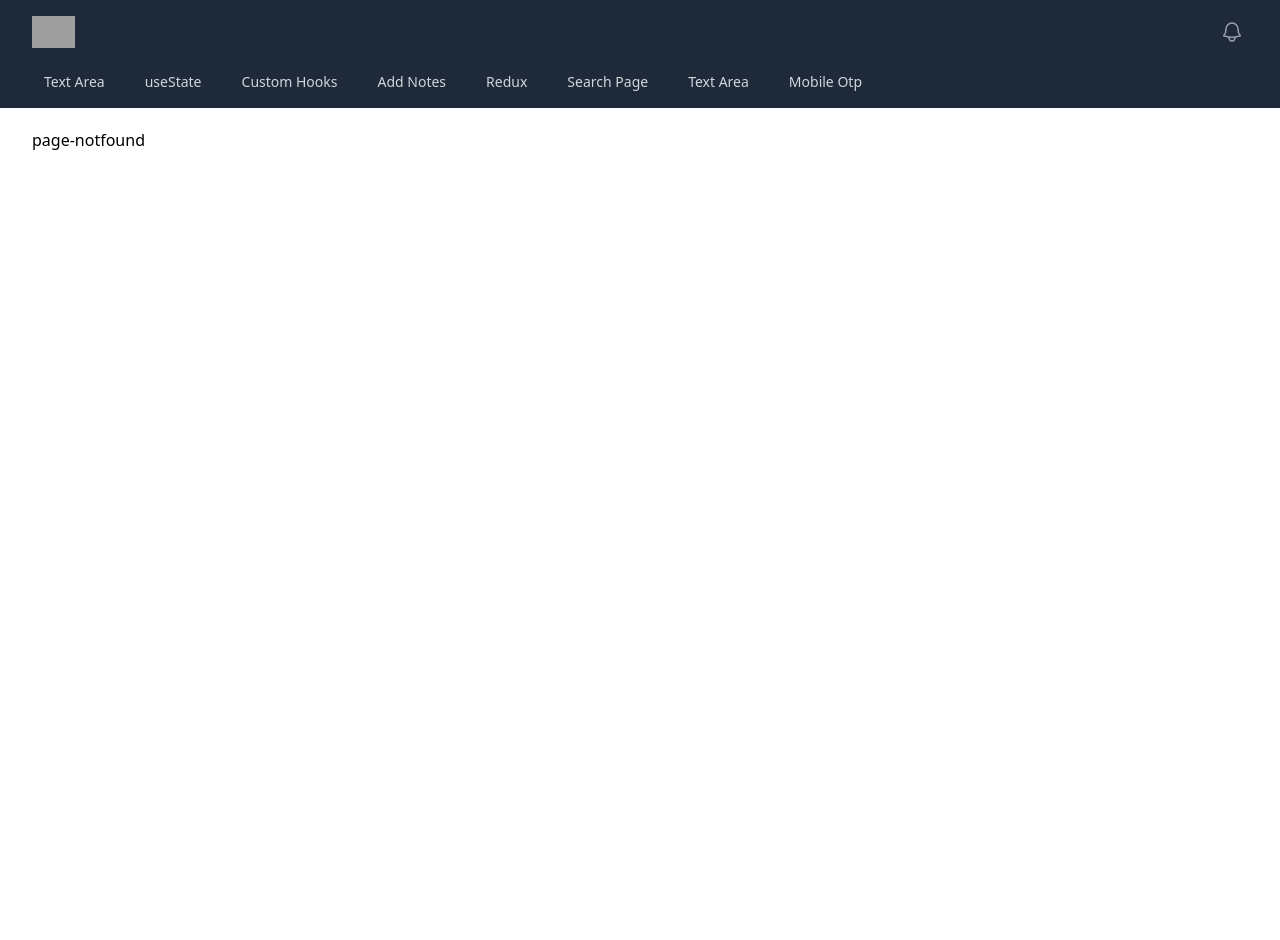
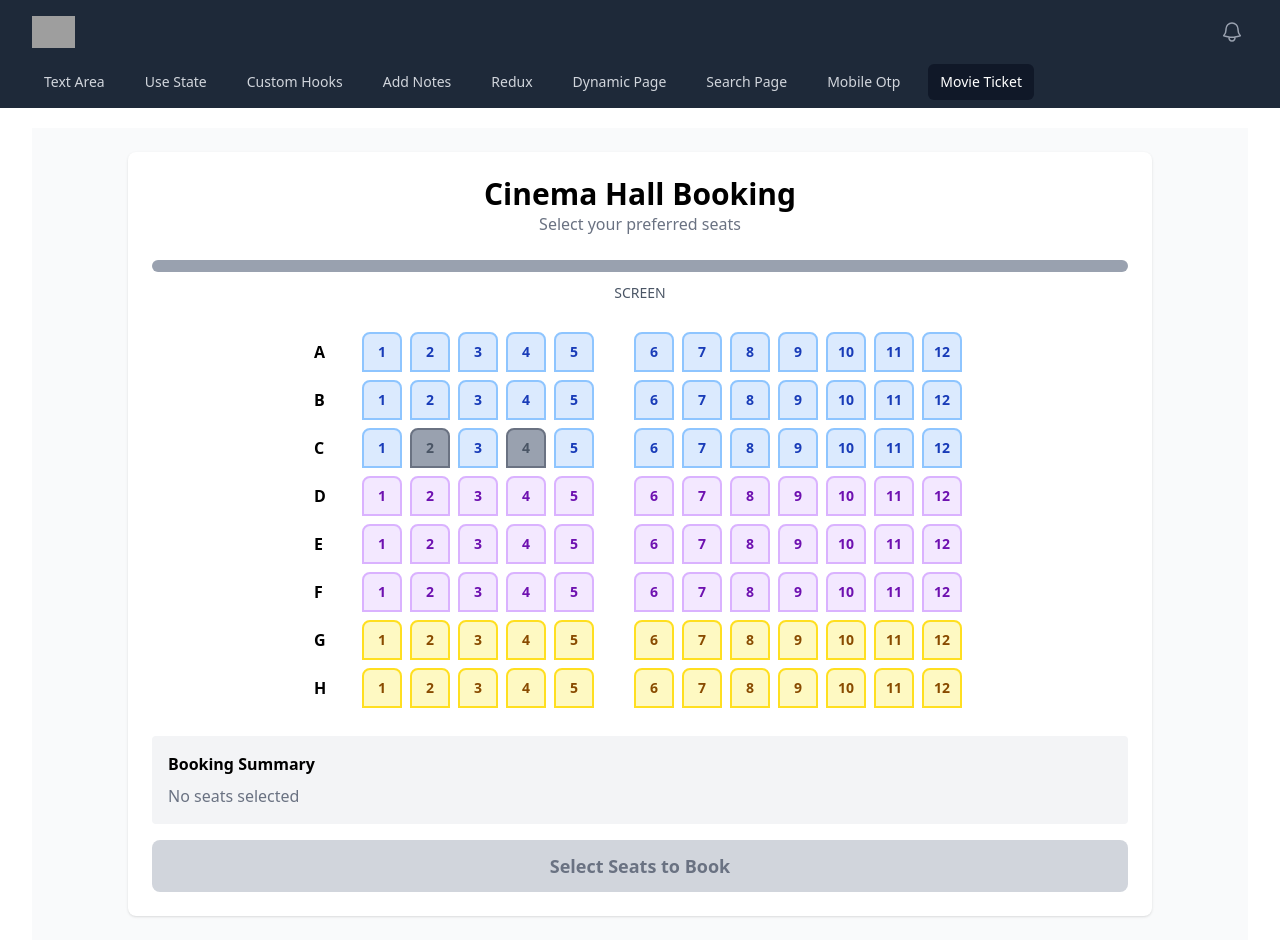
Before and after one commit to Bharat-Negi/textarea-word, a React (Vite) app: page /movie-booking in a window 1280 px wide. Before the commit the page ends 800 px from the top, so only its background shows below. Built offline with nearby package versions, Linux system fonts and the light colour scheme; grey boxes are pictures that could not be loaded.

Commit message:
bookseat

```diff
--- /dev/null
+++ b/public/json/nav-data.json
@@ -0,0 +1,47 @@
+[
+	{
+		"id": 1,
+		"link": "/text-field",
+		"text": "Text Area"
+	},
+	{
+		"id": 2,
+		"link": "/use-state",
+		"text": "Use State"
+	},
+	{
+		"id": 3,
+		"link": "/custom-hooks",
+		"text": "Custom Hooks"
+	},
+	{
+		"id": 4,
+		"link": "/add-note",
+		"text": "Add Notes"
+	},
+	{
+		"id": 5,
+		"link": "/redux-page",
+		"text": "Redux"
+	},
+	{
+		"id": 6,
+		"link": "/dynamic-page",
+		"text": "Dynamic Page"
+	},
+	{
+		"id": 7,
+		"link": "/search-page",
+		"text": "Search Page"
+	},
+	{
+		"id": 8,
+		"link": "/mobile-otp",
+		"text": "Mobile Otp"
+	},
+	{
+		"id": 9,
+		"link": "/movie-booking",
+		"text": "Movie Ticket"
+	}
+]
--- a/src/App.jsx
+++ b/src/App.jsx
@@ -11,6 +11,7 @@ import ClientPage from "./component/other-com/dynamicRoute/ClientPage";
 import SearchPage from "./component/other-com/search/SearchPage";
 import MobileNumber from "./component/other-com/otp-login/MobileNumber";
 import NavBar from "./component/NavBar";
+import MoviePage from "./component/other-com/movie-ticket/MoviePage";
 
 function App() {
 	return (
@@ -28,6 +29,7 @@ function App() {
 					<Route path="/dynamic-page/:id" element={<ClientPage />} />
 					<Route path="/search-page" element={<SearchPage />} />
 					<Route path="/mobile-otp" element={<MobileNumber />} />
+					<Route path="/movie-booking" element={<MoviePage />} />
 					<Route path="*" element={<PageNotFound />} />
 				</Routes>
 			</div>
--- a/src/component/NavBar.jsx
+++ b/src/component/NavBar.jsx
@@ -1,48 +1,6 @@
 import React from "react";
 import { Link, useLocation } from "react-router-dom";
-
-const NavLink = [
-	{
-		id: 1,
-		link: "/text-field",
-		text: "Text Area",
-	},
-	{
-		id: 2,
-		link: "/use-state",
-		text: "useState",
-	},
-	{
-		id: 3,
-		link: "/custom-hooks",
-		text: "Custom Hooks",
-	},
-	{
-		id: 4,
-		link: "/add-note",
-		text: "Add Notes",
-	},
-	{
-		id: 5,
-		link: "/redux-page",
-		text: "Redux",
-	},
-	{
-		id: 6,
-		link: "/dynamic-page",
-		text: "Search Page",
-	},
-	{
-		id: 7,
-		link: "/search-page",
-		text: "Text Area",
-	},
-	{
-		id: 8,
-		link: "/mobile-otp",
-		text: "Mobile Otp",
-	},
-];
+import NavLink from "../../public/json/nav-data.json";
 
 const NavBar = () => {
 	const location = useLocation();
--- a/src/component/TextField.jsx
+++ b/src/component/TextField.jsx
@@ -27,7 +27,7 @@ const TextField = () => {
 			></textarea>
 			<h3>Word: {wordcount}</h3>
 			<h3>Text: {wordText}</h3>
-			<p>{cloneWord}</p>
+			<p>Clone Text: {cloneWord}</p>
 		</>
 	);
 };
--- a/src/component/other-com/dynamicRoute/ClientPage.jsx
+++ b/src/component/other-com/dynamicRoute/ClientPage.jsx
@@ -1,5 +1,5 @@
 import axios from "axios";
-import React, { useEffect, useState } from "react";
+import { useEffect, useState } from "react";
 import { Link, useParams } from "react-router-dom";
 
 const ClientPage = () => {
--- a/src/component/other-com/dynamicRoute/DynamicPage.jsx
+++ b/src/component/other-com/dynamicRoute/DynamicPage.jsx
@@ -1,5 +1,5 @@
 import axios from "axios";
-import React, { useEffect, useState } from "react";
+import { useEffect, useState } from "react";
 import { Link } from "react-router-dom";
 
 const DynamicPage = () => {
--- /dev/null
+++ b/src/component/other-com/movie-ticket/CinemaSeatBooking.jsx
@@ -0,0 +1,232 @@
+import React, { useMemo, useState } from "react";
+
+const CinemaSeatBooking = ({
+	layout = {
+		rows: 8,
+		seatsPerRow: 12,
+		aislePosition: 5,
+	},
+	seatTypes = {
+		regular: { name: "Regular", price: 150, rows: [0, 1, 2] },
+		premium: { name: "Premium", price: 250, rows: [3, 4, 5] },
+		vip: { name: "VIP", price: 350, rows: [6, 7] },
+	},
+	bookedSeats = [],
+	currency = "₹",
+	onBookingComplete = () => {},
+	title = "Cinema Hall Booking",
+	subtitle = "Select your preferred seats",
+}) => {
+	const colors = [
+		"blue",
+		"purple",
+		"yellow",
+		"green",
+		"red",
+		"indigo",
+		"pink",
+		"gray",
+	];
+
+	const getSeatType = (row) => {
+		const entries = Object.entries(seatTypes);
+		for (let i = 0; i < entries.length; i++) {
+			const [type, config] = entries[i];
+			if (config.rows.includes(row)) {
+				return { type, color: colors[i % colors.length], ...config };
+			}
+		}
+		const [type, config] = entries[0];
+		return { type, color: colors[0], ...config };
+	};
+
+	const initializeSeats = useMemo(() => {
+		const seats = [];
+		for (let row = 0; row < layout.rows; row++) {
+			const seatRow = [];
+			const seatTypeInfo = getSeatType(row);
+			for (let seat = 0; seat < layout.seatsPerRow; seat++) {
+				const seatId = `${String.fromCharCode(65 + row)}${seat + 1}`;
+				seatRow.push({
+					id: seatId,
+					row,
+					seat,
+					type: seatTypeInfo.type,
+					price: seatTypeInfo.price,
+					color: seatTypeInfo.color,
+					status: bookedSeats.includes(seatId) ? "booked" : "available",
+					selected: false,
+				});
+			}
+			seats.push(seatRow);
+		}
+		return seats;
+	}, [layout, seatTypes, bookedSeats]);
+
+	const [seats, setSeats] = useState(initializeSeats);
+	const [selectedSeats, setSelectedSeats] = useState([]);
+	const [isBooking, setIsBooking] = useState(false);
+
+	// 🔥 FETCHER STYLE TOTAL (AUTO RESET TO 0)
+	const totalPrice = useMemo(() => {
+		return selectedSeats.reduce((sum, seat) => sum + seat.price, 0);
+	}, [selectedSeats]);
+
+	const getColorClass = (color) => {
+		const map = {
+			blue: "bg-blue-100 border-blue-300 text-blue-800 hover:bg-blue-200",
+			purple:
+				"bg-purple-100 border-purple-300 text-purple-800 hover:bg-purple-200",
+			yellow:
+				"bg-yellow-100 border-yellow-300 text-yellow-800 hover:bg-yellow-200",
+			green: "bg-green-100 border-green-300 text-green-800 hover:bg-green-200",
+			red: "bg-red-100 border-red-300 text-red-800 hover:bg-red-200",
+			indigo:
+				"bg-indigo-100 border-indigo-300 text-indigo-800 hover:bg-indigo-200",
+			pink: "bg-pink-100 border-pink-300 text-pink-800 hover:bg-pink-200",
+			gray: "bg-gray-100 border-gray-300 text-gray-800 hover:bg-gray-200",
+		};
+		return map[color] || map.blue;
+	};
+
+	const getSeatClassName = (seat) => {
+		const base =
+			"w-10 h-10 m-1 rounded-t-lg border-2 cursor-pointer flex items-center justify-center text-sm font-bold transition";
+
+		if (seat.status === "booked")
+			return `${base} bg-gray-400 border-gray-500 text-gray-600 cursor-not-allowed`;
+
+		if (seat.selected)
+			return `${base} bg-green-500 border-green-600 text-white scale-110`;
+
+		return `${base} ${getColorClass(seat.color)}`;
+	};
+
+	const handleSeatClick = (rowIndex, seatIndex) => {
+		const seat = seats[rowIndex][seatIndex];
+		if (seat.status === "booked") return;
+
+		setSeats((prev) =>
+			prev.map((row, r) =>
+				row.map((s, c) =>
+					r === rowIndex && c === seatIndex
+						? { ...s, selected: !s.selected }
+						: s,
+				),
+			),
+		);
+
+		setSelectedSeats((prev) =>
+			seat.selected ? prev.filter((s) => s.id !== seat.id) : [...prev, seat],
+		);
+	};
+
+	const renderSeatSection = (row, start, end) => (
+		<div className="flex">
+			{row.slice(start, end).map((seat, i) => (
+				<div
+					key={seat.id}
+					className={getSeatClassName(seat)}
+					onClick={() => handleSeatClick(seat.row, start + i)}
+				>
+					{start + i + 1}
+				</div>
+			))}
+		</div>
+	);
+
+	// 🔥 FETCHER BOOKING
+	const handleBooking = async () => {
+		if (!selectedSeats.length) return alert("Select seats first");
+
+		setIsBooking(true);
+
+		// simulate API call
+		await new Promise((res) => setTimeout(res, 800));
+
+		setSeats((prev) =>
+			prev.map((row) =>
+				row.map((seat) =>
+					selectedSeats.some((s) => s.id === seat.id)
+						? { ...seat, status: "booked", selected: false }
+						: seat,
+				),
+			),
+		);
+
+		onBookingComplete({
+			seats: selectedSeats,
+			totalPrice,
+			seatIds: selectedSeats.map((s) => s.id),
+		});
+
+		alert(
+			`Booked ${selectedSeats.length} seat(s) for ${currency}${totalPrice}`,
+		);
+
+		// 🔥 RESET STATE
+		setSelectedSeats([]);
+		setIsBooking(false);
+	};
+
+	return (
+		<div className="min-h-screen bg-gray-50 p-6">
+			<div className="max-w-5xl mx-auto bg-white p-6 rounded-lg shadow">
+				<h1 className="text-3xl font-bold text-center">{title}</h1>
+				<p className="text-center text-gray-500 mb-6">{subtitle}</p>
+
+				<div className="text-center mb-6">
+					<div className="h-3 bg-gray-400 rounded-full mb-2"></div>
+					<span className="text-sm text-gray-600">SCREEN</span>
+				</div>
+
+				<div className="flex flex-col items-center mb-6">
+					{seats.map((row, r) => (
+						<div key={r} className="flex items-center">
+							<span className="w-8 font-bold mr-3">
+								{String.fromCharCode(65 + r)}
+							</span>
+							{renderSeatSection(row, 0, layout.aislePosition)}
+							<div className="w-8" />
+							{renderSeatSection(row, layout.aislePosition, layout.seatsPerRow)}
+						</div>
+					))}
+				</div>
+
+				<div className="bg-gray-100 p-4 rounded mb-4">
+					<h3 className="font-bold mb-2">Booking Summary</h3>
+					{selectedSeats.length ? (
+						<>
+							<p>Seats: {selectedSeats.map((s) => s.id).join(", ")}</p>
+							<p>Total Seats: {selectedSeats.length}</p>
+							<p className="text-xl font-bold text-green-600">
+								Total: {currency}
+								{totalPrice}
+							</p>
+						</>
+					) : (
+						<p className="text-gray-500">No seats selected</p>
+					)}
+				</div>
+
+				<button
+					onClick={handleBooking}
+					disabled={!selectedSeats.length || isBooking}
+					className={`w-full py-3 rounded-lg font-bold text-lg ${
+						selectedSeats.length && !isBooking
+							? "bg-green-500 hover:bg-green-600 text-white cursor-pointer"
+							: "bg-gray-300 text-gray-500"
+					}`}
+				>
+					{isBooking
+						? "Booking..."
+						: selectedSeats.length
+							? `Book ${selectedSeats.length} Seat(s) - ${currency}${totalPrice}`
+							: "Select Seats to Book"}
+				</button>
+			</div>
+		</div>
+	);
+};
+
+export default CinemaSeatBooking;
--- /dev/null
+++ b/src/component/other-com/movie-ticket/MoviePage.jsx
@@ -0,0 +1,23 @@
+import React from "react";
+import CinemaSeatBooking from "./CinemaSeatBooking";
+
+const MoviePage = () => {
+	return (
+		<CinemaSeatBooking
+			layout={{
+				rows: 8,
+				seatsPerRow: 12,
+				aislePosition: 5,
+			}}
+			seatTypes={{
+				regular: { name: "Regular", price: 150, rows: [0, 1, 2] },
+				premium: { name: "Premium", price: 250, rows: [3, 4, 5] },
+				vip: { name: "VIP", price: 350, rows: [6, 7] },
+			}}
+			bookedSeats={["C2", "C4"]}
+			onBookingComplete={(booking) => console.log(booking)}
+		/>
+	);
+};
+
+export default MoviePage;
--- a/src/component/other-com/search/LoopData.jsx
+++ b/src/component/other-com/search/LoopData.jsx
@@ -10,7 +10,7 @@ const LoopData = ({ search }) => {
 					"https://jsonplaceholder.typicode.com/todos",
 				);
 				const datafile = await res.data;
-				console.log(datafile);
+				// console.log(datafile);
 				setData(datafile);
 			} catch (error) {
 				console.log(error);
--- a/src/pages/home.jsx
+++ b/src/pages/home.jsx
@@ -1,6 +1,3 @@
-import { Link } from "react-router-dom";
-import NavBar from "../component/NavBar";
-
 const home = () => {
 	return <></>;
 };
```
